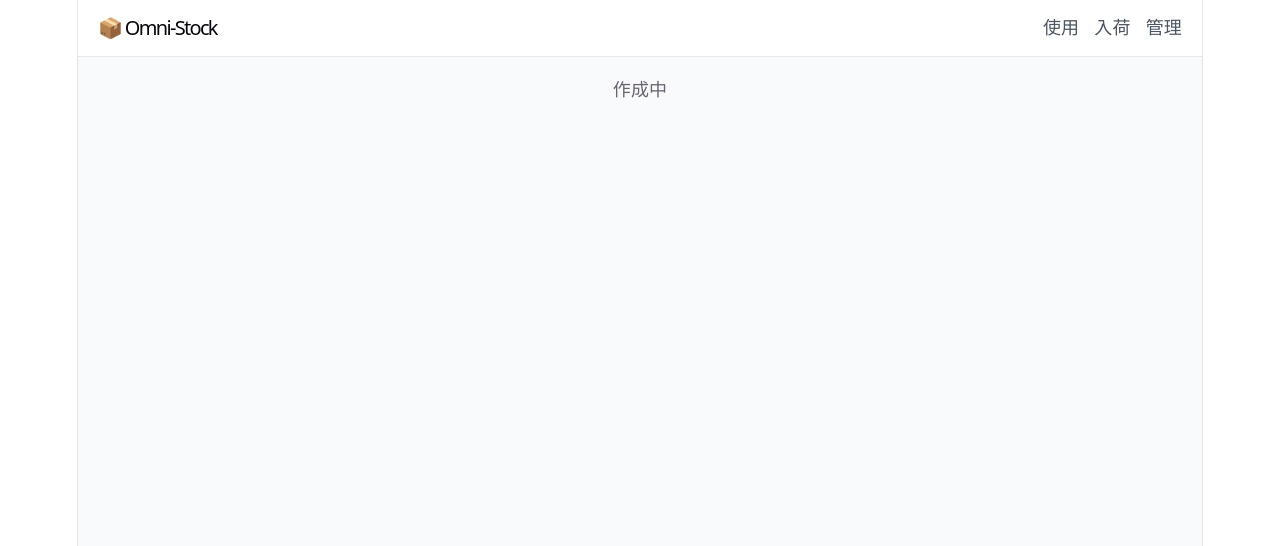
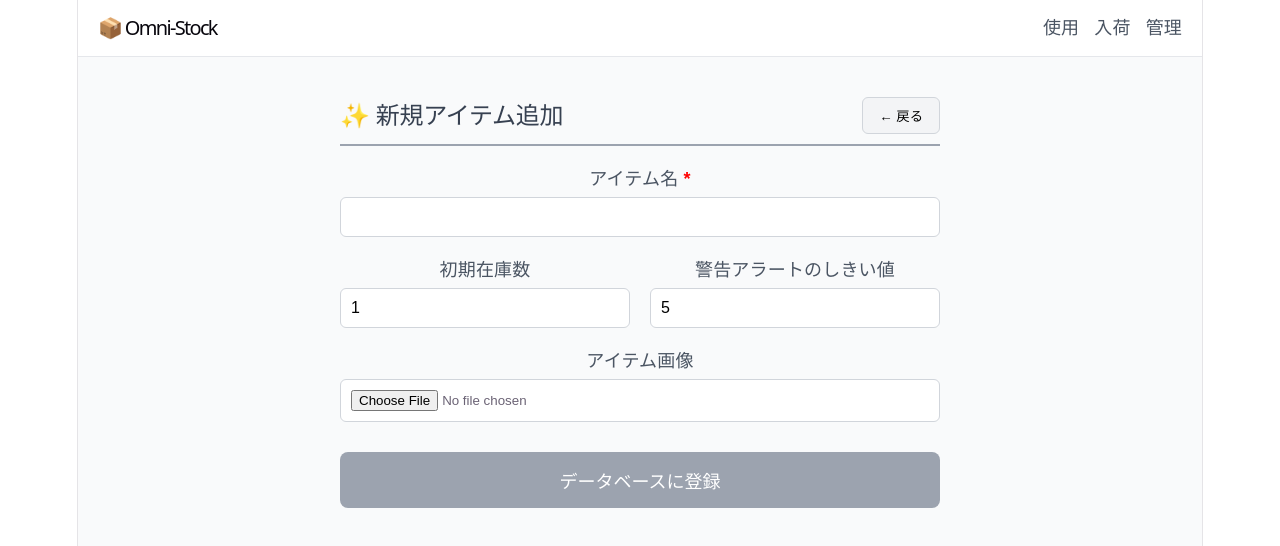
Before and after one commit to nezu511/omni-stock, a React (Vite) app in the folder frontend/: page /manage/new in a window 1280 px wide. Shown: the top 546 px of the page. Built offline with nearby package versions, Linux system fonts and the light colour scheme.

Commit message:
feat: [AddItem]pageを作成した

```diff
--- a/frontend/src/pages/AddItem.tsx
+++ b/frontend/src/pages/AddItem.tsx
@@ -1 +1,185 @@
-export default function AddItem() { return <div>作成中</div> }
+import { useState } from 'react';
+import { useNavigate } from 'react-router-dom';
+
+// 1. 前回完璧に設計した「完全な構造体」の型定義
+interface ItemFormData {
+  name: string;
+  quantity: number;
+  minThreshold: number;
+  imageUrl: string;
+}
+
+export default function AddItem() {
+  const navigate = useNavigate();
+
+  // 2. デフォルト値をすべて埋めた、万能の辞書型State
+  const [formData, setFormData] = useState<ItemFormData>({
+    name: '',
+    quantity: 1,
+    minThreshold: 5,
+    imageUrl: '',
+  });
+
+  // 🌟 万能のメモリ更新関数（テキスト＆数字入力の割り込みハンドラ）
+  const handleChange = (e: React.ChangeEvent<HTMLInputElement>) => {
+    // どの入力欄（name）に、どんな値（value）が、何の型（type）で打ち込まれたかを取得
+    const { name, value, type } = e.target;
+
+    // HTMLの入力はすべて「文字列」になってしまうため、number型の場合は数値にキャストする
+    const parsedValue = type === 'number' ? Number(value) : value;
+
+    setFormData((prev) => ({
+      ...prev,
+      // 👈 [name] にすることで、「name欄」なら name が、「quantity欄」なら quantity が動的に上書きされる！
+      [name]: parsedValue,
+    }));
+  };
+
+  // 🌟 画像アップロード処理（ファイル選択時の割り込みハンドラ）
+  const handleImageUpload = async (e: React.ChangeEvent<HTMLInputElement>) => {
+    const file = e.target.files?.[0];
+    if (!file) return;
+
+    // 画像ファイルをFormDataという特殊なカプセルに入れる
+    const uploadData = new FormData();
+    uploadData.append('image', file);
+
+    try {
+      // Step.1: まず別サーバー（Express）に画像だけを投げて保存させる
+      const response = await fetch('http://localhost:3001/api/upload', {
+        method: 'POST',
+        body: uploadData,
+      });
+      const data = await response.json();
+
+      // Step.2: 返ってきたURLを formData の imageUrl の場所だけに上書き記録する
+      setFormData((prev) => ({ ...prev, imageUrl: data.imageUrl }));
+    } catch (error) {
+      console.error('画像アップロード失敗:', error);
+    }
+  };
+
+  // 🌟 最終的なデータ送信処理（確定ボタン）
+  const handleSubmit = async (e: React.FormEvent) => {
+    // ⚠️ 超重要: ブラウザが持っている「フォーム送信時に画面をリロードする」という古い仕様をブロックする
+    e.preventDefault();
+
+    try {
+      // 辞書データ（formData）をそのままJSONにして丸投げ！
+      const response = await fetch('http://localhost:3001/api/items', {
+        method: 'POST',
+        headers: { 'Content-Type': 'application/json' },
+        body: JSON.stringify(formData),
+      });
+
+      if (response.ok) {
+        alert('アイテムを登録しました！');
+        navigate('/admin'); // 成功したら管理画面トップへ自動で戻る
+      } else {
+        alert('登録に失敗しました。');
+      }
+    } catch (error) {
+      console.error('通信エラー:', error);
+    }
+  };
+
+  // ==============================================
+  // 画面の設計図（HTML）
+  // ==============================================
+  return (
+    <div style={{ maxWidth: '600px', margin: '0 auto', padding: '20px' }}>
+
+      {/* ヘッダー部分 */}
+      <div style={{ display: 'flex', justifyContent: 'space-between', alignItems: 'center', borderBottom: '2px solid #9ca3af', paddingBottom: '10px', marginBottom: '20px' }}>
+        <h2 style={{ color: '#374151', margin: 0 }}>✨ 新規アイテム追加</h2>
+        <button onClick={() => navigate('/admin')} style={{ padding: '8px 16px', background: '#f3f4f6', border: '1px solid #d1d5db', borderRadius: '6px', cursor: 'pointer' }}>
+          ← 戻る
+        </button>
+      </div>
+
+      {/* <form> タグで囲み、onSubmit に関数をセットすることで、
+        「Enterキーを押した時」にも自動で handleSubmit が発火するようになります。
+      */}
+      <form onSubmit={handleSubmit} style={{ display: 'flex', flexDirection: 'column', gap: '20px' }}>
+
+        {/* 1. アイテム名入力 */}
+        <div style={{ display: 'flex', flexDirection: 'column', gap: '5px' }}>
+          <label style={{ fontWeight: 'bold', color: '#4b5563' }}>アイテム名 <span style={{ color: 'red' }}>*</span></label>
+          <input
+            type="text"
+            name="name" // 👈 この name="name" が、handleChange の [name] と合体します
+            value={formData.name}
+            onChange={handleChange}
+            required
+            style={{ padding: '10px', border: '1px solid #d1d5db', borderRadius: '6px', fontSize: '16px' }}
+          />
+        </div>
+
+        {/* 2. 数量と閾値（横並びレイアウト） */}
+        <div style={{ display: 'flex', gap: '20px' }}>
+          <div style={{ display: 'flex', flexDirection: 'column', gap: '5px', flex: 1 }}>
+            <label style={{ fontWeight: 'bold', color: '#4b5563' }}>初期在庫数</label>
+            <input
+              type="number"
+              name="quantity" // 👈 ここも State のキーと完全に一致させる
+              min="0"
+              value={formData.quantity}
+              onChange={handleChange}
+              style={{ padding: '10px', border: '1px solid #d1d5db', borderRadius: '6px', fontSize: '16px' }}
+            />
+          </div>
+
+          <div style={{ display: 'flex', flexDirection: 'column', gap: '5px', flex: 1 }}>
+            <label style={{ fontWeight: 'bold', color: '#4b5563' }}>警告アラートのしきい値</label>
+            <input
+              type="number"
+              name="minThreshold" // 👈 ここも一致させる
+              min="0"
+              value={formData.minThreshold}
+              onChange={handleChange}
+              style={{ padding: '10px', border: '1px solid #d1d5db', borderRadius: '6px', fontSize: '16px' }}
+            />
+          </div>
+        </div>
+
+        {/* 3. 画像アップロード機能 */}
+        <div style={{ display: 'flex', flexDirection: 'column', gap: '5px' }}>
+          <label style={{ fontWeight: 'bold', color: '#4b5563' }}>アイテム画像</label>
+          <input
+            type="file"
+            accept="image/*"
+            onChange={handleImageUpload}
+            style={{ padding: '10px', border: '1px solid #d1d5db', borderRadius: '6px', background: 'white' }}
+          />
+          {/* 画像がアップロードされて State に URL が入ったら、即座にプレビューを表示！ */}
+          {formData.imageUrl && (
+            <div style={{ marginTop: '10px' }}>
+              <img src={formData.imageUrl} alt="Preview" style={{ height: '150px', borderRadius: '8px', objectFit: 'cover', border: '1px solid #e5e7eb' }} />
+            </div>
+          )}
+        </div>
+
+        {/* 4. 確定・送信ボタン */}
+        <button
+          type="submit"
+          disabled={!formData.name} // 名前が空っぽの時はボタンを押せないようにするガード
+          style={{
+            marginTop: '10px',
+            padding: '15px',
+            backgroundColor: formData.name ? '#2563eb' : '#9ca3af',
+            color: 'white',
+            border: 'none',
+            borderRadius: '8px',
+            fontSize: '18px',
+            fontWeight: 'bold',
+            cursor: formData.name ? 'pointer' : 'not-allowed',
+            transition: 'background 0.2s'
+          }}
+        >
+          データベースに登録
+        </button>
+
+      </form>
+    </div>
+  );
+}
--- a/frontend/src/pages/Manage.tsx
+++ b/frontend/src/pages/Manage.tsx
@@ -1,4 +1,5 @@
 import { useEffect, useState } from 'react';
+import { useNavigate } from 'react-router-dom';
 
 // アイテムの型定義（今回は表示用なのでシンプルに）
 interface Item {
@@ -12,6 +13,8 @@ export default function Admin() {
   const [items, setItems] = useState<Item[]>([]);
   // 検索バーに入力された文字を記憶するState
   const [searchQuery, setSearchQuery] = useState('');
+
+  const navigate = useNavigate(); //遷移用の関数ポインタを取得
 
   // データ取得（今までと全く同じロジック）
   const fetchItems = () => {
@@ -45,7 +48,7 @@ export default function Admin() {
         />
 
         <button
-          onClick={() => alert('後で「新規追加ページ」への遷移を実装します！')}
+          onClick={() => navigate('/manage/new')}
           style={{ padding: '10px 20px', backgroundColor: '#2563eb', color: 'white', border: 'none', borderRadius: '8px', cursor: 'pointer', fontWeight: 'bold', boxShadow: '0 2px 4px rgba(0,0,0,0.1)' }}
         >
           ＋ 新規アイテム追加
```
